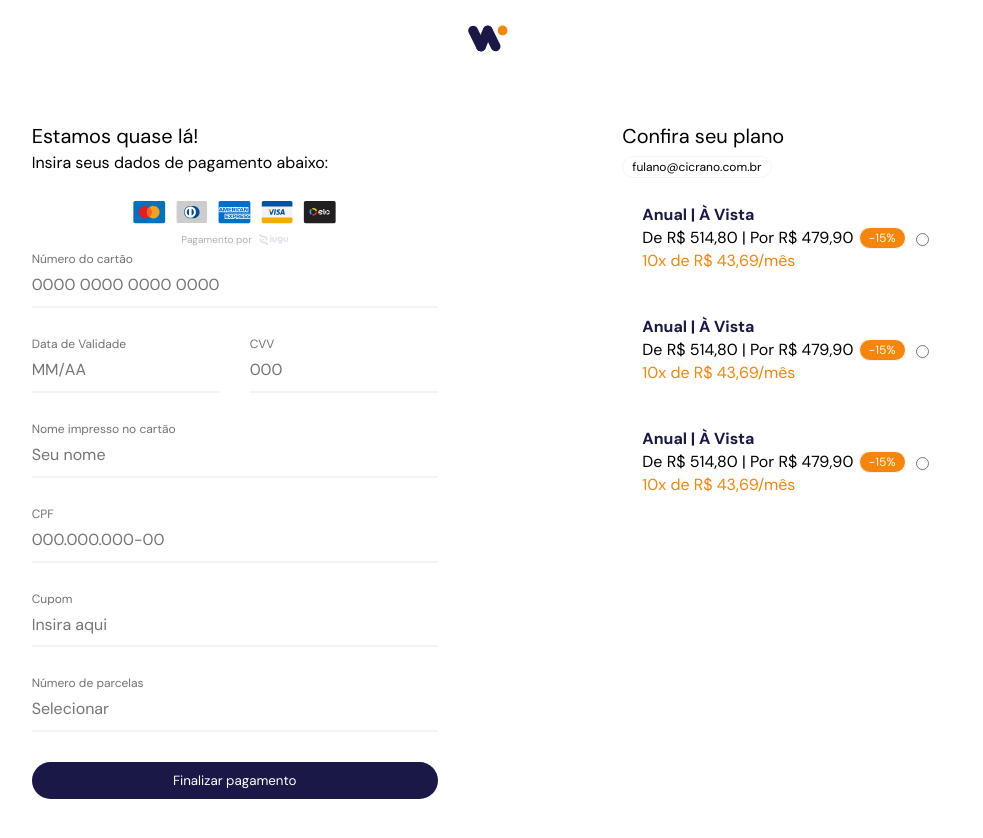
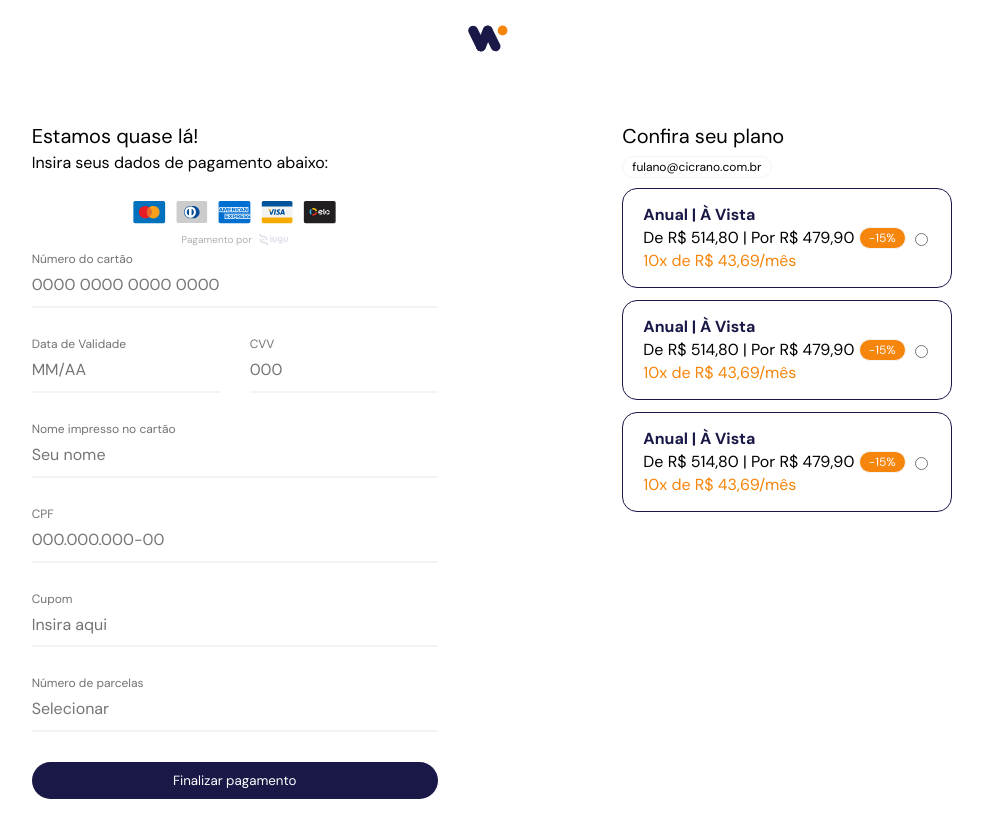
Before and after one commit to luisdourado33/checkout-app, a React (Vite) app: page / in a window 1280 px wide. Shown: the top 838 px of the page, without its empty margins (153-1136 px from the left). Built offline with nearby package versions, Linux system fonts and the light colour scheme.

Commit message:
fix: set border to InfoPlan component

```diff
--- a/src/components/molecules/InfoPlan/styles.ts
+++ b/src/components/molecules/InfoPlan/styles.ts
@@ -5,6 +5,7 @@ import { Box } from "components/atoms";
 export const InfoPlanCard = styled(Box)`
   transition: all 0.2s;
   min-width: 330px;
+  border: 1px solid ${({ theme }) => theme.colors.main.primary};
 
   &:hover {
     transform: scale(1.009);
```
